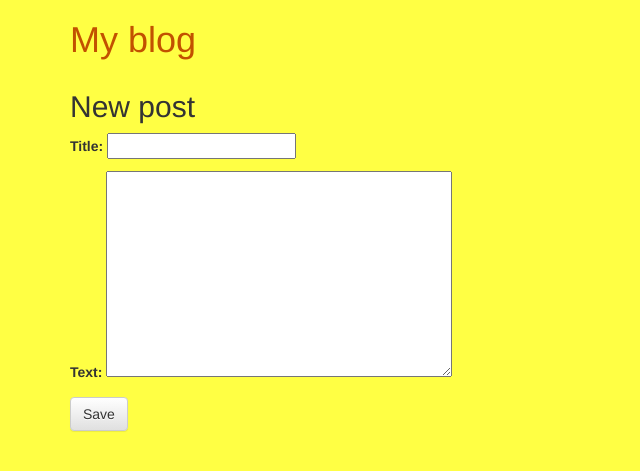
After one commit to masshunter/myblog, a Django app: page /post/new/ in a window 1280 px wide. The commit adds this page. Shown: the top 471 px of the page, without its empty margins (0-640 px from the left). Run offline with Django 3.2, Linux system fonts and the light colour scheme; some libraries are stand-ins or nearby versions.

Commit message:
form added

```diff
--- /dev/null
+++ b/blog/forms.py
@@ -0,0 +1,7 @@
+from django import forms
+from .models import Post
+
+class PostForm(forms.ModelForm):
+    class Meta:
+        model = Post
+        fields = ('title', 'text',)
--- a/blog/templates/blog/base.html
+++ b/blog/templates/blog/base.html
@@ -8,6 +8,9 @@
     </head>
     <body>
         <div class="container">
+            {% if user.is_authenticated %}
+                <a href="{% url 'post_new' %}" class="top-menu"><span class="glyphicon glyphicon-plus"></span></a>
+            {% endif %}
         <h1><a href="/">My blog</a></h1>
         </div>
         <div class="container">
--- /dev/null
+++ b/blog/templates/blog/post_edit.html
@@ -0,0 +1,9 @@
+{% extends 'blog/base.html' %}
+{% block content %}
+    <h2>New post</h2>
+    <form method="POST" class="post-form" action="">
+        {% csrf_token %}
+        {{form.as_p}}
+        <button type="submit" class="save btn btn-default">Save</button>
+    </form>
+{% endblock %}
--- a/blog/urls.py
+++ b/blog/urls.py
@@ -4,4 +4,5 @@ from . import views
 urlpatterns = [
     path('', views.post_list, name='post_list'),
     path('post/<int:pk>/', views.post_detail, name='post_detail'),
+    path('post/new/', views.post_new, name='post_new'),
 ]
--- a/blog/views.py
+++ b/blog/views.py
@@ -1,5 +1,6 @@
-from django.shortcuts import render, get_object_or_404
+from django.shortcuts import render, get_object_or_404, redirect
 from django.utils import timezone
+from .forms import PostForm
 from .models import Post
 
 # Create your views here.
@@ -10,3 +11,16 @@ def post_list(request):
 def post_detail(request, pk):
     post = get_object_or_404(Post, pk=pk)
     return render(request, 'blog/post_detail.html', {'post':post})
+
+def post_new(request):
+    if request.method == "POST":
+        form = PostForm(request.POST)
+        if form.is_valid():
+            post = form.save(commit=False)
+            post.author = request.user
+            post.published_date = timezone.now()
+            post.save()
+            return redirect('post_detail', pk=post.pk)
+    else:
+        form = PostForm()
+    return render(request, 'blog/post_edit.html', {'form':form})
```
